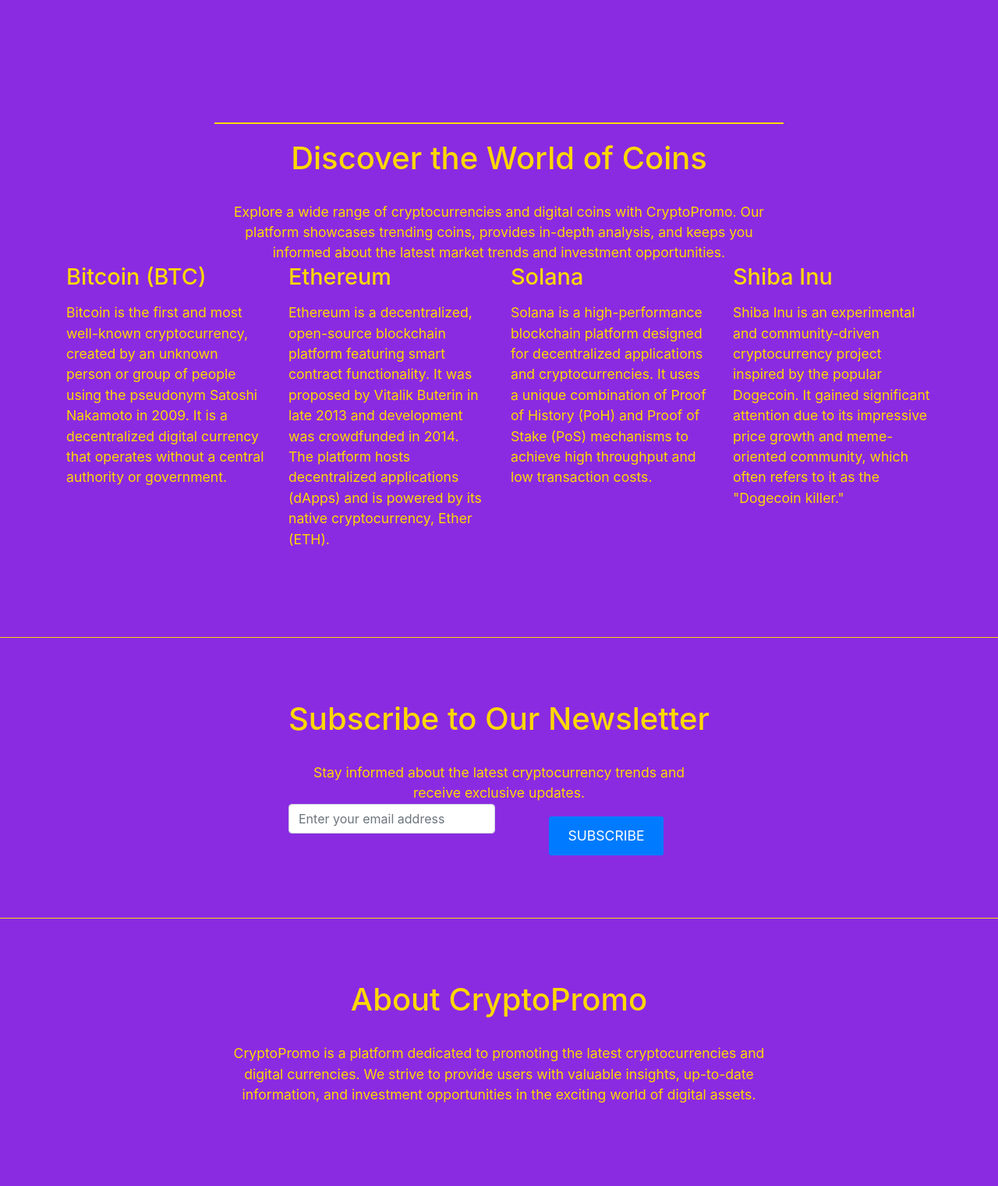
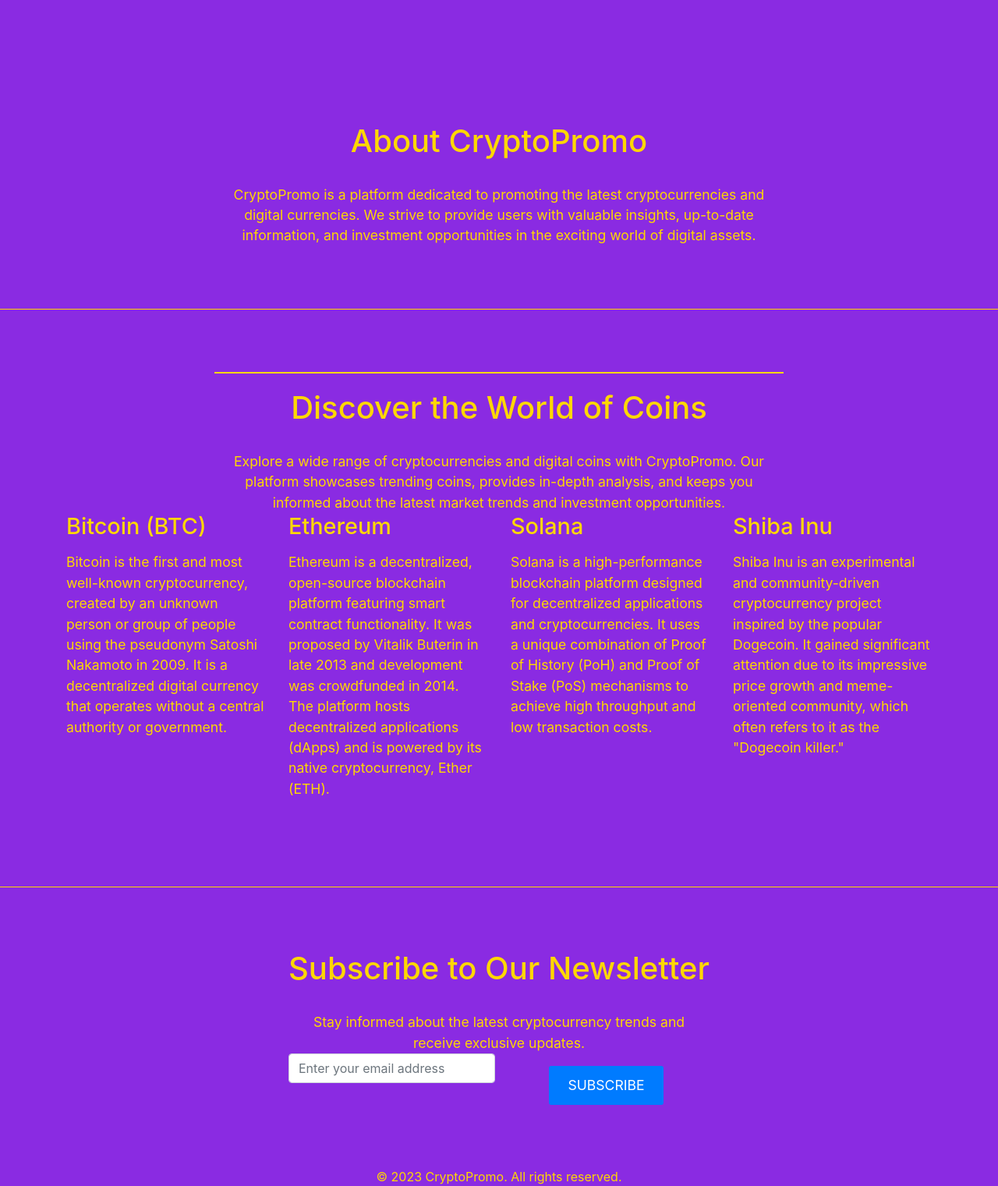
Before and after one commit to MahmoudAbedo100/CryptoPromo, a plain HTML site: page index.html in a window 1280 px wide. Shown: the part 423-1944 px from the top of the page at 78% size. Before the commit the page ends 1920 px from the top, so only its background shows below. Drawn offline with nearby package versions, Linux system fonts and the light colour scheme.

Commit message:
Updated index.html, added bootstrap, enhanced look of sight by changing some css

```diff
--- a/index.html
+++ b/index.html
@@ -3,21 +3,22 @@
 <head>
   <meta charset="UTF-8">
   <meta name="viewport" content="width=device-width, initial-scale=1.0">
-  <title>CryptoPromo - Promoting the Latest Cryptocurrencies.</title>
-  <link rel="stylesheet" href="https://stackpath.bootstrapcdn.com/bootstrap/4.5.2/css/bootstrap.min.css">
-  <link rel="stylesheet" href="https://cdnjs.cloudflare.com/ajax/libs/font-awesome/5.15.3/css/all.min.css">
+  <title>CryptoPromo - Promoting the Latest Cryptocurrencies</title>
+  <link rel="stylesheet" href="css/bootstrap.min.css">
   <link rel="stylesheet" href="style.css">
 </head>
 <body>
 
+  <!-- Navigation Bar -->
   <nav class="navbar navbar-expand-lg navbar-dark bg-dark">
-    <a class="navbar-brand" href="#">CryptoPromo</a>
+    <div class="container">
+      <a class="navbar-brand" href="#" id="brand">CryptoPromo</a>
+      <button class="navbar-toggler" type="button" data-toggle="collapse" data-target="#navbarNav" aria-controls="navbarNav" aria-expanded="false" aria-label="Toggle navigation">
+        <span class="navbar-toggler-icon"></span>
+      </button>
       <div class="collapse navbar-collapse" id="navbarNav">
         <ul class="navbar-nav ml-auto">
           <li class="nav-item active">
-          <a class="nav-link" href="#home">Home</a>
-        </li>
-        <li class="nav-item">
             <a class="nav-link" href="#about">About</a>
           </li>
           <li class="nav-item">
@@ -28,17 +29,14 @@
           </li>
         </ul>
       </div>
-    <button class="navbar-toggler" type="button" data-toggle="collapse" data-target="#navbarNav" aria-controls="navbarNav" aria-expanded="false" aria-label="Toggle navigation">
-      <span class="navbar-toggler-icon"></span>
-    </button>
+    </div>
   </nav>
-
 
   <!-- Hero Section -->
   <header id="home" class="hero">
     <div class="container">
-      <div class="row">
-        <div class="col-lg-8 offset-lg-2 text-center">
+      <div class="row justify-content-center align-items-center">
+        <div class="col-lg-8 text-center">
           <h1 class="display-4">Discover the Latest Cryptocurrencies</h1>
           <p class="lead">Stay updated with the most promising digital coins in the market.</p>
           <a class="btn btn-primary btn-lg" href="#newsletter">Learn More</a>
@@ -46,6 +44,18 @@
       </div>
     </div>
   </header>
+
+  <!-- About Section -->
+  <section id="about" class="about">
+    <div class="container">
+      <div class="row">
+        <div class="col-lg-8 offset-lg-2 text-center">
+          <h2>About CryptoPromo</h2>
+          <p>CryptoPromo is a platform dedicated to promoting the latest cryptocurrencies and digital currencies. We strive to provide users with valuable insights, up-to-date information, and investment opportunities in the exciting world of digital assets.</p>
+        </div>
+      </div>
+    </div>
+  </section>
 
   <!-- Coins Section -->
   <section id="coins" class="coins">
@@ -88,8 +98,8 @@
   <!-- Newsletter Signup Section -->
   <section id="newsletter" class="newsletter">
     <div class="container">
-      <div class="row">
-        <div class="col-lg-6 offset-lg-3 text-center">
+      <div class="row justify-content-center">
+        <div class="col-lg-6 text-center">
           <h2>Subscribe to Our Newsletter</h2>
           <p>Stay informed about the latest cryptocurrency trends and receive exclusive updates.</p>
           <form class="newsletter-form" action="thankyou.html">
@@ -107,14 +117,14 @@
     </div>
   </section>
 
-  <!-- About Section -->
-  <section id="about" class="about">
-    <div class="container">
-      <div class="row">
-        <div class="col-lg-8 offset-lg-2 text-center">
-          <h2>About CryptoPromo</h2>
-          <p>CryptoPromo is a platform dedicated to promoting the latest cryptocurrencies and digital currencies. We strive to provide users with valuable insights, up-to-date information, and investment opportunities in the exciting world of digital assets.</p>
+  <!-- Footer Section -->
+  <footer class="footer">
+    <div class="container text-center">
+      <p>&copy; 2023 CryptoPromo. All rights reserved.</p>
     </div>
-      </div>
-    </div>
-  </section>
+  </footer>
+
+  <!-- Bootstrap JS -->
+  <script src="js/bootstrap.min.js"></script>
+</body>
+</html>
```
Lines whose indentation alone changed are shown as unchanged.
